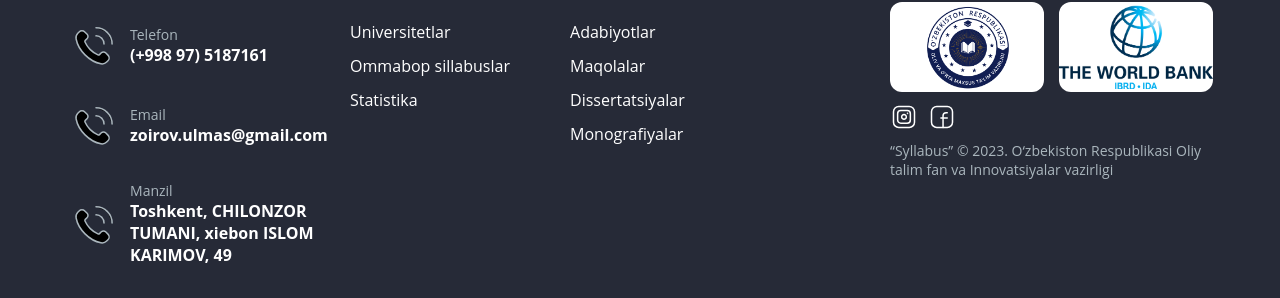
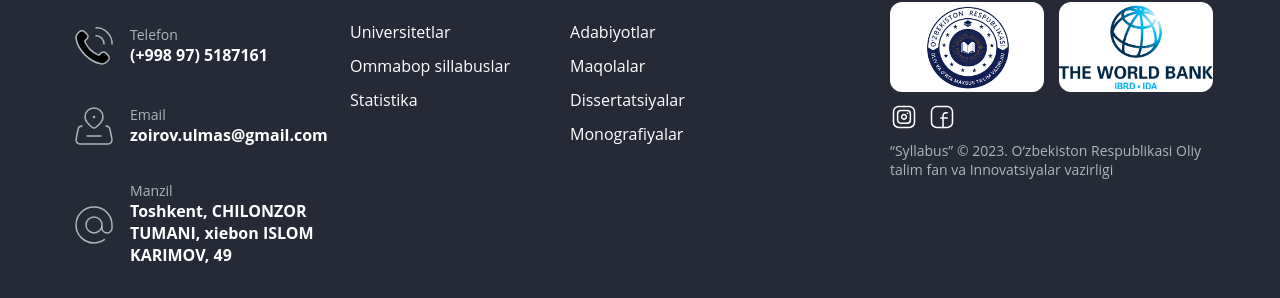
Before and after one commit to Asilbek-Bekmurodov/syllabus, a React (Create React App) app: page / in a window 1280 px wide. Shown: the part 2020-2318 px from the top of the page. Built offline with nearby package versions, Linux system fonts and the light colour scheme.

Commit message:
fix: footer

```diff
--- a/src/components/footer/footer.jsx
+++ b/src/components/footer/footer.jsx
@@ -3,6 +3,8 @@ import Phone from "../../assets/icons/phone";
 import Logo from "../../assets/images/logo.jpg";
 import photo1 from "../../assets/images/ministry.f260f052.png";
 import photo2 from "../../assets/images/world-bank.a5a92951.png";
+import Email from "../../assets/icons/1.svg";
+import Adress from "../../assets/icons/2.svg";
 
 import cls from "./footer.module.scss";
 import Instagram from "../../assets/icons/instagram";
@@ -33,7 +35,7 @@ function Footer() {
               </div>
 
               <div className={cls.item}>
-                <Phone />
+                <img src={Email} alt="" />
                 <div className={cls.container}>
                   <p>Email</p>
                   <h4>zoirov.ulmas@gmail.com</h4>
@@ -41,7 +43,7 @@ function Footer() {
               </div>
 
               <div className={cls.item}>
-                <Phone />
+                <img src={Adress} alt="" />
                 <div className={cls.container}>
                   <p>Manzil</p>
                   <h4>Toshkent, CHILONZOR TUMANI, xiеbon ISLOM KARIMOV, 49</h4>
```
Also changed, not shown: src/assets/icons/1.svg (added), src/assets/icons/2.svg (added).
